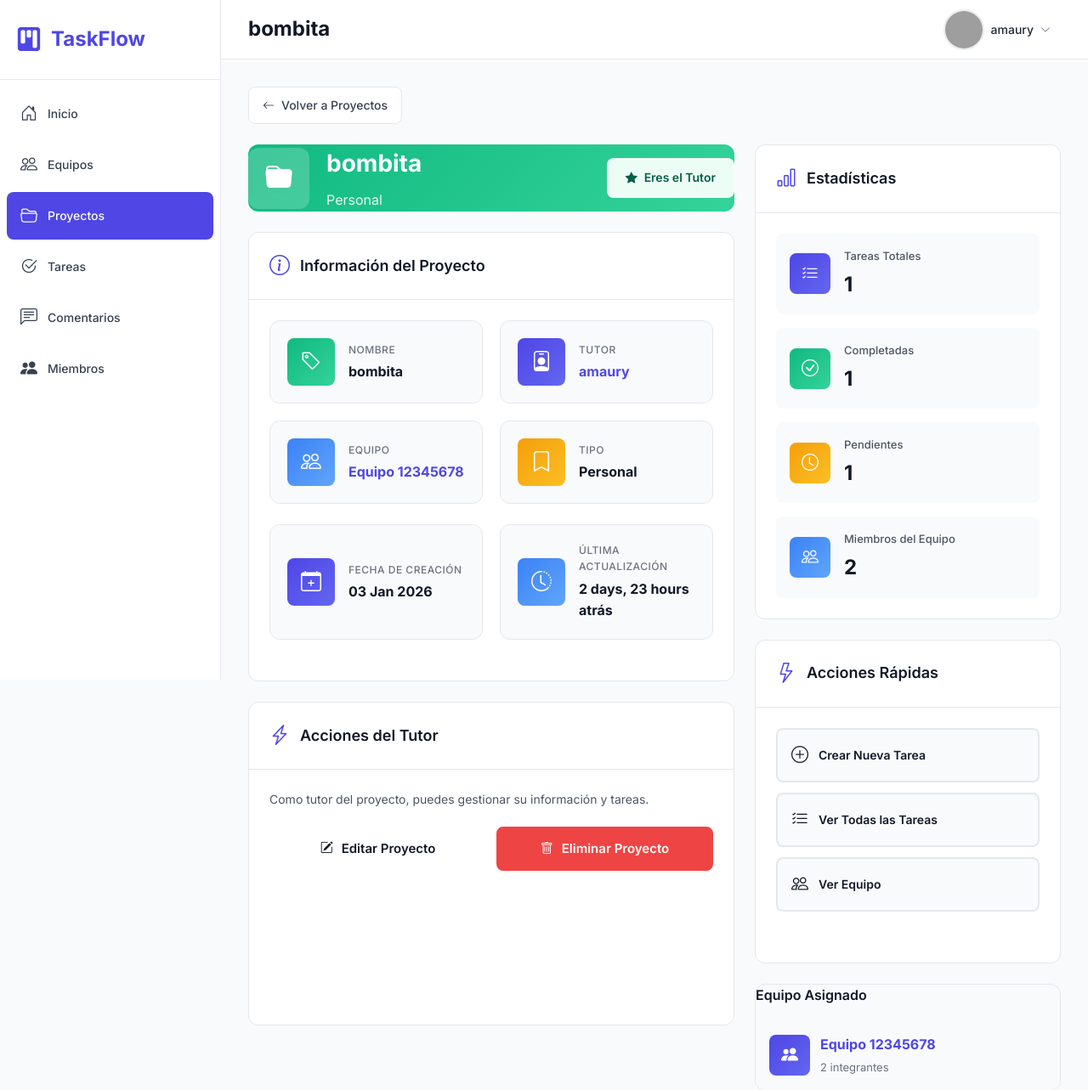
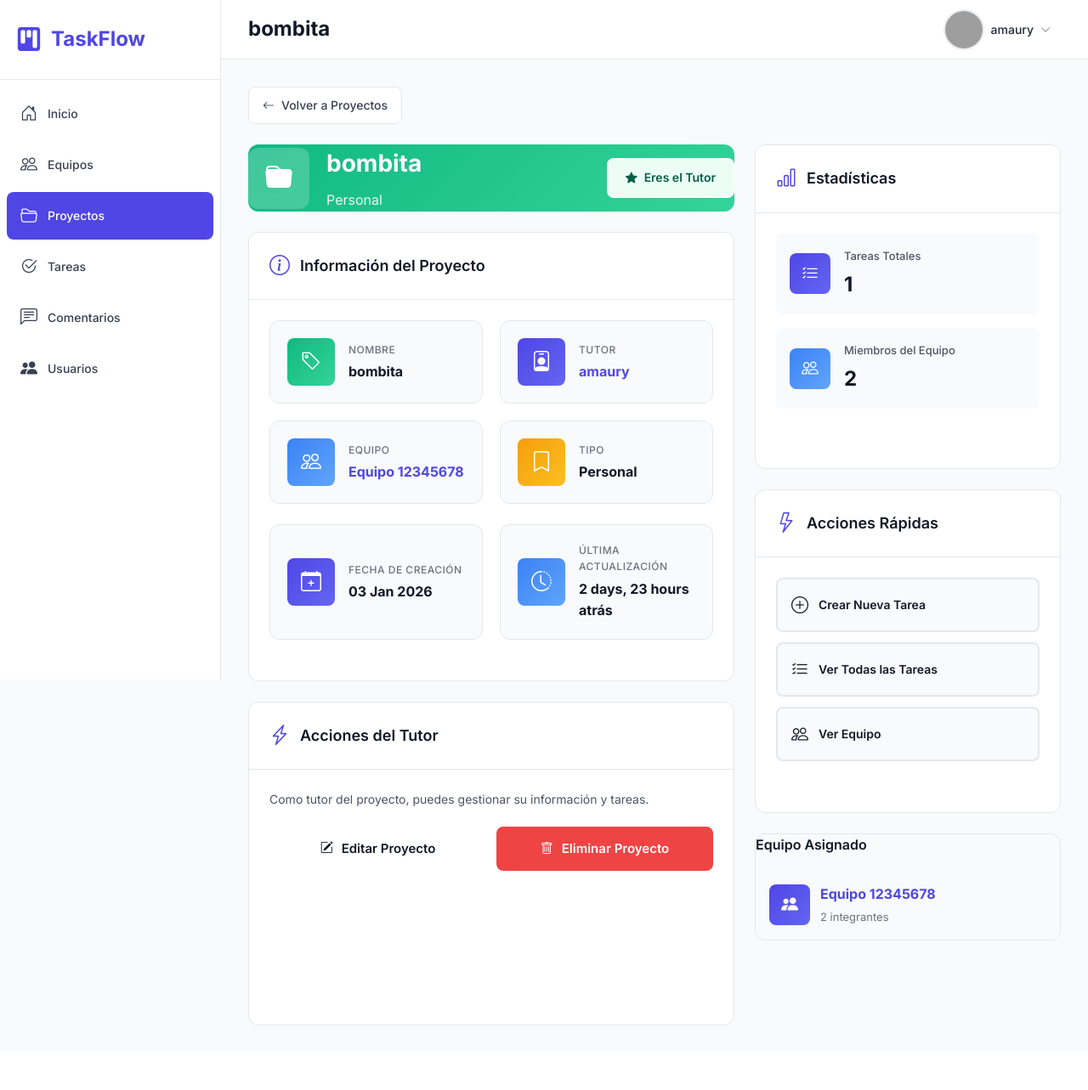
Before and after one commit to MauRyze22/Task_Flow, a Django app: page /proyecto-detail/2/ in a window 1280 px wide. Shown: the top 1283 px of the page at 85% size. After the commit the page ends 1207 px from the top, so only its background shows below. Run offline with Django 5.2, Linux system fonts and the light colour scheme; a user stored in the database is signed in; data comes from the database, SQL or seed files in the repository; grey boxes are pictures that could not be loaded.

Commit message:
Correcion de erroes

```diff
--- a/render.yaml
+++ b/render.yaml
@@ -1,6 +1,6 @@
 services:
   - type: web
-    name: taskflow-app
+    name: taskFlow-app
     runtime: python
     plan: free
     branch: main
@@ -9,7 +9,7 @@ services:
     envVars:
       - key: DATABASE_URL
         fromDatabase:
-          name: taskflow-db
+          name: taskFlow-db
           property: connectionString
       - key: SECRET_KEY
         generateValue: true
@@ -21,7 +21,7 @@ services:
     autoDeploy: true
 
 databases:
-  - name: taskflow-db
+  - name: taskfFow-db
     plan: free
     databaseName: taskflowdb
     user: taskflow_user
--- a/templates/base/proyecto_detail.html
+++ b/templates/base/proyecto_detail.html
@@ -150,7 +150,7 @@
 
     <!-- Sidebar - Estadísticas y Acciones -->
     <div class="detail-sidebar">
-        <!-- Estadísticas del proyecto -->
+        <!-- Estadísticas simplificadas -->
         <div class="card">
             <div class="card-header">
                 <div class="card-title">
@@ -167,30 +167,6 @@
                         <div class="stat-item-content">
                             <span class="stat-item-label">Tareas Totales</span>
                             <span class="stat-item-value">{{ proyecto.tareas.count }}</span>
-                        </div>
-                    </div>
-
-                    <div class="stat-item">
-                        <div class="stat-item-icon bg-success">
-                            <i class="bi bi-check-circle"></i>
-                        </div>
-                        <div class="stat-item-content">
-                            <span class="stat-item-label">Completadas</span>
-                            <span class="stat-item-value">
-                                {{ proyecto.tareas.filter|length|default:0 }}
-                            </span>
-                        </div>
-                    </div>
-
-                    <div class="stat-item">
-                        <div class="stat-item-icon bg-warning">
-                            <i class="bi bi-clock"></i>
-                        </div>
-                        <div class="stat-item-content">
-                            <span class="stat-item-label">Pendientes</span>
-                            <span class="stat-item-value">
-                                {{ proyecto.tareas.filter|length|default:0 }}
-                            </span>
                         </div>
                     </div>
 
--- a/templates/main.html
+++ b/templates/main.html
@@ -80,7 +80,7 @@
                 </a>
                 <a href="{% url 'mostrar_profiles' %}" class="nav-item">
                     <i class="bi bi-people-fill"></i>
-                    <span>Miembros</span>
+                    <span>Usuarios</span>
                 </a>
             </nav>
         </aside>
```
Also changed, not shown: taskFlow/settings.py (+9 -6 lines).
